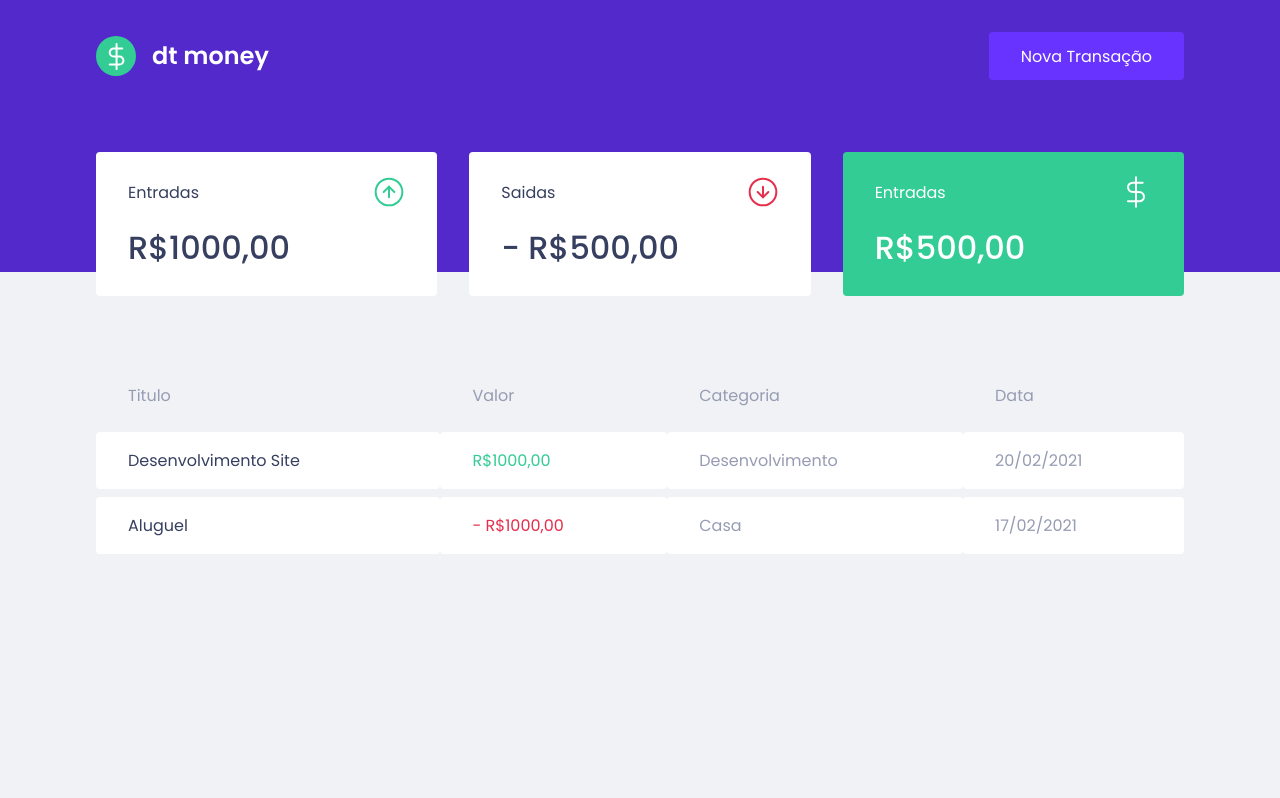
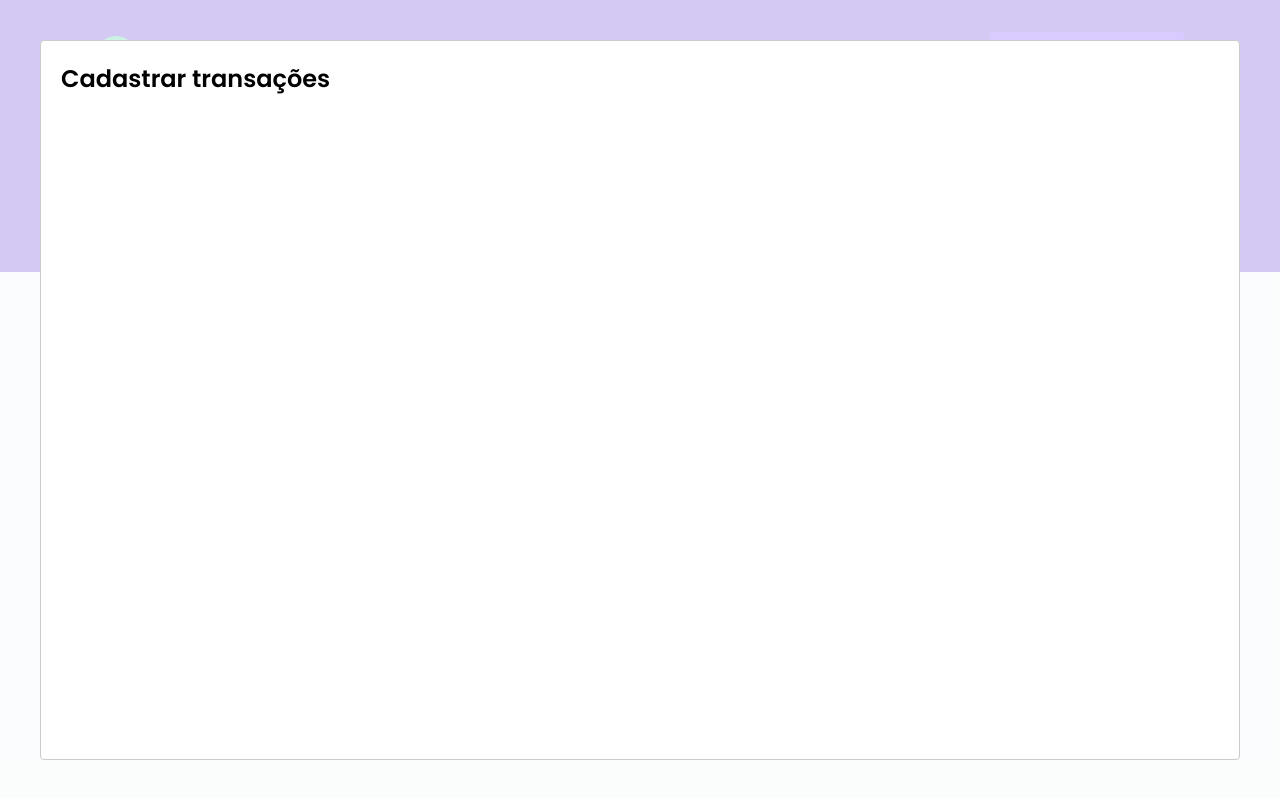
Before and after one commit to gustavosilvafh/dt-money, a React (Create React App) app: page / in a window 1280 px wide. Both pictures are taken after a click on the button "Nova Transação". Built offline with nearby package versions, Linux system fonts and the light colour scheme; no server answers; what miragejs would draw is missing.

Commit message:
Create modal

```diff
--- a/package.json
+++ b/package.json
@@ -7,6 +7,7 @@
     "miragejs": "^0.1.41",
     "react": "^17.0.2",
     "react-dom": "^17.0.2",
+    "react-modal": "^3.14.3",
     "react-scripts": "4.0.3",
     "styled-components": "^5.3.0",
     "web-vitals": "^1.0.1"
@@ -19,6 +20,7 @@
     "@types/node": "^12.0.0",
     "@types/react": "^17.0.0",
     "@types/react-dom": "^17.0.0",
+    "@types/react-modal": "^3.12.1",
     "@types/styled-components": "^5.1.11",
     "typescript": "^4.1.2"
   },
--- a/src/App.tsx
+++ b/src/App.tsx
@@ -1,13 +1,35 @@
+import { useState } from "react";
+import Modal from "react-modal";
 import { Dashboard } from "./components/Dashboard";
 import { Header } from "./components/Header";
 import { GlobalStyle } from "./styles/global";
 
+Modal.setAppElement("#root");
+
 export function App() {
+  const [isNewTransactionModalOpen, setIsNewTransactionModalOpen] =
+    useState(false);
+
+  function handleOpenNewTransactionModal() {
+    setIsNewTransactionModalOpen(true);
+  }
+
+  function handleCloseNewTransactionModal() {
+    setIsNewTransactionModalOpen(false);
+  }
+
   return (
     <>
-      <Header />
+      <Header onOpenNewTransactionModal={handleOpenNewTransactionModal} />
       <Dashboard />
       <GlobalStyle />
+
+      <Modal
+        isOpen={isNewTransactionModalOpen}
+        onRequestClose={handleCloseNewTransactionModal}
+      >
+        <h2>Cadastrar transações</h2>
+      </Modal>
     </>
   );
 }
--- a/src/components/Header/index.tsx
+++ b/src/components/Header/index.tsx
@@ -1,12 +1,18 @@
 import logoImg from "../../assets/logo.svg";
 import { Container, Content } from "./styles";
 
-export function Header() {
+interface HeaderProps {
+  onOpenNewTransactionModal: () => void;
+}
+
+export function Header({ onOpenNewTransactionModal }: HeaderProps) {
   return (
     <Container>
       <Content>
         <img src={logoImg} alt="Logo" />
-        <button type="button">Nova Transação</button>
+        <button type="button" onClick={onOpenNewTransactionModal}>
+          Nova Transação
+        </button>
       </Content>
     </Container>
   );
```
Also changed, not shown: 1 other file (tests, documents, lock files or other folders).
